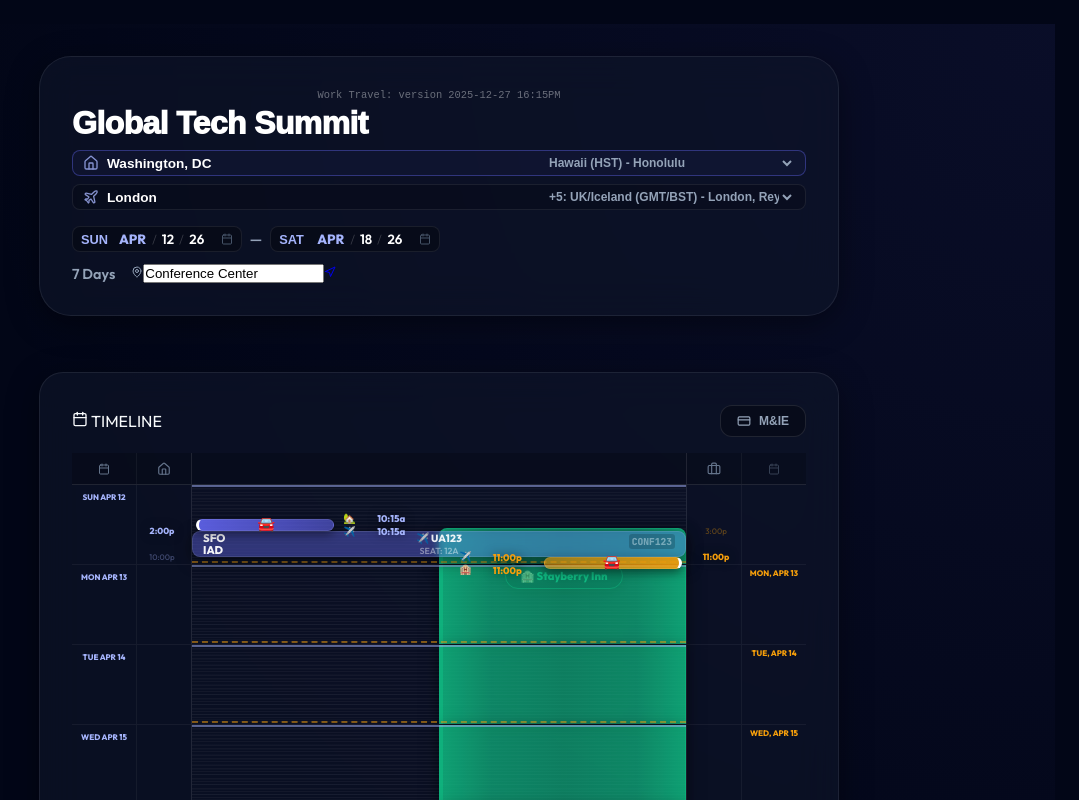
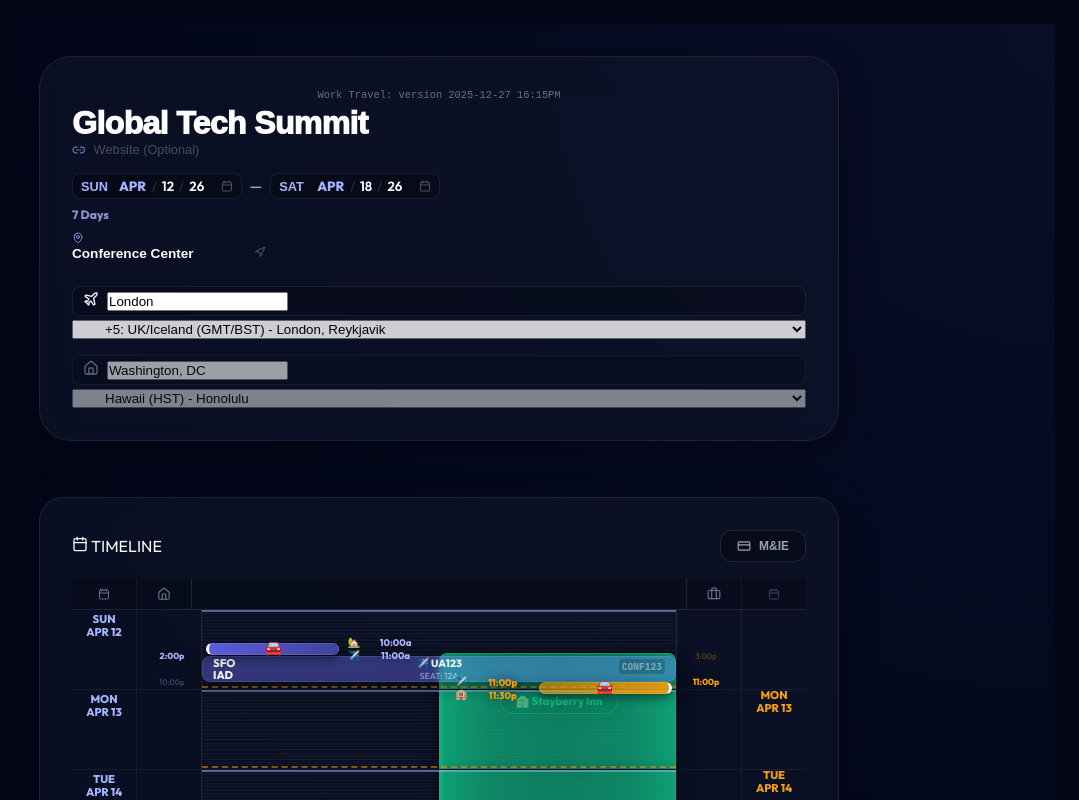
Before and after one commit to outofthisworldapps/work-travel, a React (Vite) app: page / in a window 1280 px wide. Shown: the top 800 px of the page, without its empty margins (201-1280 px from the left). Built offline with nearby package versions, Linux system fonts and the light colour scheme.

Commit message:
Refine timeline, transportation logic, and header layout

```diff
--- a/src/App.jsx
+++ b/src/App.jsx
@@ -260,7 +260,7 @@ const getMidnights = (date, homeTZ, destTZ) => {
   midnights.push({
     time: 0,
     tz: 'home',
-    label: format(homeStart, 'EEE MMM d').toUpperCase()
+    label: format(homeStart, 'EEE|MMM d').toUpperCase()
   });
 
   if (homeTZ !== destTZ) {
@@ -277,7 +277,7 @@ const getMidnights = (date, homeTZ, destTZ) => {
             midnights.push({
               time: h + (m + 1) / 60,
               tz: 'dest',
-              label: new Date(m2).toLocaleDateString('en-US', { timeZone: destTZ, weekday: 'short', month: 'short', day: 'numeric' }).toUpperCase()
+              label: (new Date(m2).toLocaleDateString('en-US', { timeZone: destTZ, weekday: 'short' }) + '|' + new Date(m2).toLocaleDateString('en-US', { timeZone: destTZ, month: 'short', day: 'numeric' })).toUpperCase()
             });
             break;
           }
@@ -398,11 +398,14 @@ const TimelineDay = ({ day, dayIndex, totalDays, flights, currentRates, onUpdate
       <div className="timeline-col day-col left">
         {midnights.filter(m => m.tz === 'home').map((m, i) => (
           <div key={i} className="midnight-label-stack home" style={{ top: `${getPosition(m.time)}%`, position: 'absolute' }}>
-            <div className="date-stack home"><div className="tl-dw">{m.label}</div></div>
+            <div className="date-stack home">
+              <div className="tl-dw">{m.label.split('|')[0]}</div>
+              <div className="tl-dm">{m.label.split('|')[1]}</div>
+            </div>
           </div>
         ))}
       </div>
-      <div className="timeline-col time-col left" />
+      <div className="timeline-col time-col left" style={{ width: '65px' }} />
 
 
       <div className="timeline-hours-container">
@@ -713,11 +716,14 @@ const TimelineDay = ({ day, dayIndex, totalDays, flights, currentRates, onUpdate
 
       {isDifferentTZ && (
         <>
-          <div className="timeline-col time-col right" />
+          <div className="timeline-col time-col right" style={{ width: '65px' }} />
           <div className="timeline-col day-col right">
             {midnights.filter(m => m.tz === 'dest').map((m, i) => (
               <div key={i} className="midnight-label-stack dest" style={{ top: `${getPosition(m.time)}%`, position: 'absolute' }}>
-                <div className="date-stack dest"><div className="tl-dw">{m.label}</div></div>
+                <div className="date-stack dest">
+                  <div className="tl-dw">{m.label.split('|')[0]}</div>
+                  <div className="tl-dm">{m.label.split('|')[1]}</div>
+                </div>
               </div>
             ))}
           </div>
@@ -1504,6 +1510,7 @@ function App() {
   const [useAlt, setUseAlt] = useState(true);
   const [customRates, setCustomRates] = useState(MOCK_RATES);
   const [tripName, setTripName] = useState('Global Tech Summit');
+  const [tripWebsite, setTripWebsite] = useState('');
   const [homeCity, setHomeCity] = useState('Washington, DC');
   const [homeTimeZone, setHomeTimeZone] = useState(Intl.DateTimeFormat().resolvedOptions().timeZone);
   const [destCity, setDestCity] = useState('London');
@@ -1558,6 +1565,7 @@ function App() {
       past: [...prev.past.slice(-50), {
         days: currentDays,
         tripName: currentTripName,
+        tripWebsite: tripWebsite,
         registrationFee: currentRegistrationFee,
         registrationCurrency: currentRegistrationCurrency,
         altCurrency: currentAltCurrency,
@@ -1593,9 +1601,11 @@ function App() {
       if (previous.hotels) setHotels(previous.hotels.map(h => ({ ...h, checkIn: new Date(h.checkIn), checkOut: new Date(h.checkOut) })));
       // Removed setFlightTotal as it's a derived state (useMemo)
 
+      if (previous.tripWebsite !== undefined) setTripWebsite(previous.tripWebsite);
+
       return {
         past: newPast,
-        future: [{ days, tripName, registrationFee, registrationCurrency, altCurrency, customRates, useAlt, flights, flightTotal, hotels, homeCity, homeTimeZone, destCity, destTimeZone }, ...prev.future]
+        future: [{ days, tripName, tripWebsite, registrationFee, registrationCurrency, altCurrency, customRates, useAlt, flights, flightTotal, hotels, homeCity, homeTimeZone, destCity, destTimeZone }, ...prev.future]
       };
     });
   }, [days, tripName, registrationFee, registrationCurrency, altCurrency, customRates, useAlt, flights, flightTotal, hotels, homeCity, homeTimeZone, destCity, destTimeZone]);
@@ -2191,29 +2201,35 @@ function App() {
         (flight.segments || []).forEach((seg, sIdx) => {
           const segDepDate = parseSegDate(seg.depDate);
           const segArrDate = parseSegDate(seg.arrDate);
-          const isOutbound = dIdx < days.length / 2;
+
+          const depPortTZ = getPortTZ(seg.depPort, homeCity, destCity, homeTimeZone, destTimeZone);
+          const isDepHome = depPortTZ === homeTimeZone;
+
+          const arrPortTZ = getPortTZ(seg.arrPort, homeCity, destCity, homeTimeZone, destTimeZone);
+          const isArrHome = arrPortTZ === homeTimeZone;
 
           if (segDepDate === dayStr) {
             const flTime = parseTime(seg.depTime);
-            // Outbound: arrive 3h before. Travel time 0.75h (45m).
-            // Start of trip = DepTime - 3 - 0.75 = DepTime - 3.75
-            const uberTimeNum = flTime ? (flTime - 3.75 + 24) % 24 : 11;
+            const isStartOfTrip = (dIdx === 0);
+            let rideDur = isStartOfTrip ? 1 : 0.5;
+            let waitTime = 3;
+            const uberTimeNum = flTime ? (flTime - waitTime - rideDur + 24) % 24 : 11;
             const newTime = formatTime(uberTimeNum);
-
 
             const existingIdx = newLegs.findIndex(l => l.auto && l.to === seg.depPort);
             if (existingIdx >= 0) {
-              if (newLegs[existingIdx].time !== newTime) {
-                newLegs[existingIdx] = { ...newLegs[existingIdx], time: newTime };
+              if (newLegs[existingIdx].time !== newTime || newLegs[existingIdx].duration !== rideDur * 60) {
+                newLegs[existingIdx] = { ...newLegs[existingIdx], time: newTime, duration: rideDur * 60, from: isStartOfTrip ? 'Home' : 'Hotel' };
                 dayChanged = true;
               }
             } else {
               newLegs.push({
                 id: generateId(),
-                from: dIdx === 0 ? 'Home' : 'Hotel',
+                from: isStartOfTrip ? 'Home' : 'Hotel',
                 to: seg.depPort,
                 type: 'uber',
                 time: newTime,
+                duration: rideDur * 60,
                 amount: 45,
                 currency: 'USD',
                 auto: true
@@ -2224,22 +2240,26 @@ function App() {
 
           if (segArrDate === dayStr) {
             const flArrTime = parseTime(seg.arrTime);
-            const uberStart = flArrTime ? (flArrTime + 1) : 12;
+            const isEndOfTrip = (dIdx === days.length - 1);
+            let rideDur = isEndOfTrip ? 1 : 0.5;
+            let waitTime = 1;
+            const uberStart = flArrTime ? (flArrTime + waitTime) : 12;
             const newTime = formatTime(uberStart);
 
             const existingIdx = newLegs.findIndex(l => l.auto && l.from === seg.arrPort);
             if (existingIdx >= 0) {
-              if (newLegs[existingIdx].time !== newTime) {
-                newLegs[existingIdx] = { ...newLegs[existingIdx], time: newTime };
+              if (newLegs[existingIdx].time !== newTime || newLegs[existingIdx].duration !== rideDur * 60) {
+                newLegs[existingIdx] = { ...newLegs[existingIdx], time: newTime, duration: rideDur * 60, to: isEndOfTrip ? 'Home' : 'Hotel' };
                 dayChanged = true;
               }
             } else {
               newLegs.push({
                 id: generateId(),
                 from: seg.arrPort,
-                to: dIdx === days.length - 1 ? 'Home' : 'Hotel',
+                to: isEndOfTrip ? 'Home' : 'Hotel',
                 type: 'uber',
                 time: newTime,
+                duration: rideDur * 60,
                 amount: 45,
                 currency: 'USD',
                 auto: true
@@ -2401,43 +2421,26 @@ function App() {
                   onChange={e => setTripName(e.target.value)}
                 />
 
-                <div className="location-grid">
-                  <div className="location-row active">
-                    <span className="loc-icon"><Home size={16} /></span>
+                <div className="website-row">
+                  <Link2 size={14} className="web-icon" />
                   <input
-                      className="location-input"
-                      value={homeCity}
-                      onChange={e => setHomeCity(e.target.value)}
-                      placeholder="Home City"
-                    />
-                    <TimeZoneSelector value={homeTimeZone} onChange={setHomeTimeZone} />
-                  </div>
-                  <div className="location-row">
-                    <span className="loc-icon"><Plane size={16} /></span>
-                    <input
-                      className="location-input"
-                      value={destCity}
-                      onChange={e => setDestCity(e.target.value)}
-                      placeholder="Destination City"
-                    />
-                    <TimeZoneSelector
-                      value={destTimeZone}
-                      onChange={setDestTimeZone}
-                      homeValue={homeTimeZone}
-                    />
-                  </div>
-                </div>
-
-
-                <div className="trip-meta-row">
-                  <div className="trip-dates-vertical-wrap">
+                    className="trip-web-input"
+                    value={tripWebsite}
+                    onChange={e => setTripWebsite(e.target.value)}
+                    placeholder="Website (Optional)"
+                  />
+                </div>
+
+                <div className="trip-meta-row-vertical">
                   <div className="header-dates-row">
                     <DateInput value={days[0].date} onChange={handleStartDateChange} className="header-date-input" />
                     <span className="date-sep">—</span>
                     <DateInput value={days[days.length - 1].date} onChange={handleEndDateChange} className="header-date-input" />
                   </div>
-                    <div className="header-sub-row">
+                  <div className="day-count-row">
                     <span className="day-count">{days.length} Days</span>
+                  </div>
+                  <div className="conf-center-block">
                     <div className="conf-center-row">
                       <span className="conf-icon"><MapPin size={12} /></span>
                       <input
@@ -2457,6 +2460,37 @@ function App() {
                       </a>
                     </div>
                   </div>
+                </div>
+
+                <div className="location-grid-vertical">
+                  <div className="location-block">
+                    <div className="location-input-row">
+                      <span className="loc-icon"><Plane size={16} /></span>
+                      <input
+                        className="location-input"
+                        value={destCity}
+                        onChange={e => setDestCity(e.target.value)}
+                        placeholder="Destination City"
+                      />
+                    </div>
+                    <TimeZoneSelector
+                      value={destTimeZone}
+                      onChange={setDestTimeZone}
+                      homeValue={homeTimeZone}
+                    />
+                  </div>
+
+                  <div className="location-block home-block">
+                    <div className="location-input-row">
+                      <span className="loc-icon"><Home size={16} /></span>
+                      <input
+                        className="location-input"
+                        value={homeCity}
+                        onChange={e => setHomeCity(e.target.value)}
+                        placeholder="Home City"
+                      />
+                    </div>
+                    <TimeZoneSelector value={homeTimeZone} onChange={setHomeTimeZone} />
                   </div>
                 </div>
               </div>
@@ -2675,18 +2709,25 @@ function App() {
         .trip-header-section { padding: 1.5rem 2rem; }
         .trip-header-main { width: 100%; }
 
-        .trip-name-display { background: transparent; border: none; font-size: 2rem; font-weight: 950; color: #fff; width: 100%; outline: none; margin-bottom: 0.5rem; letter-spacing: -0.02em; text-align: left; }
-
-        .location-grid { display: grid; grid-template-columns: 1fr; gap: 0.5rem; margin-bottom: 1rem; }
-        .location-row { display: flex; align-items: center; gap: 0.5rem; background: rgba(0,0,0,0.2); border: 1px solid var(--border); border-radius: 8px; padding: 4px 10px; transition: border-color 0.2s; }
-        .location-row.active { border-color: rgba(99, 102, 241, 0.4); background: rgba(99, 102, 241, 0.05); }
-        .loc-icon { color: var(--accent); opacity: 0.8; display: flex; align-items: center; }
-        .location-input { background: transparent; border: none; color: #fff; font-size: 0.85rem; font-weight: 600; outline: none; flex: 1; }
-        .tz-select { background: transparent; border: none; color: var(--subtext); font-size: 0.75rem; font-weight: 800; outline: none; cursor: pointer; max-width: 250px; }
-
-        .tz-select option { background: #1e293b; color: #fff; }
-
-        .trip-meta-row { display: flex; align-items: center; gap: 2rem; color: var(--subtext); font-weight: 600; font-size: 0.9rem; }
+        .trip-name-display { background: transparent; border: none; font-size: 2rem; font-weight: 950; color: #fff; width: 100%; outline: none; margin-bottom: 0rem; letter-spacing: -0.02em; text-align: left; }
+        .website-row { display: flex; align-items: center; gap: 8px; margin-bottom: 1rem; opacity: 0.6; }
+        .web-icon { color: var(--accent); }
+        .trip-web-input { background: transparent; border: none; color: #fff; font-size: 0.8rem; outline: none; width: 100%; }
+
+        .location-grid-vertical { display: flex; flex-direction: column; gap: 1rem; margin-top: 1.5rem; }
+        .location-block { display: flex; flex-direction: column; gap: 4px; }
+        .location-block .location-input-row { display: flex; align-items: center; gap: 8px; background: rgba(0,0,0,0.2); border: 1px solid var(--border); border-radius: 8px; padding: 4px 10px; }
+        .location-block .tz-select { padding-left: 28px; opacity: 0.8; }
+        .location-block.home-block { opacity: 0.6; }
+        .location-block.home-block .loc-icon { color: var(--subtext); }
+
+        .trip-meta-row-vertical { display: flex; flex-direction: column; gap: 0.5rem; color: var(--subtext); font-weight: 600; font-size: 0.9rem; margin-bottom: 1.5rem; }
+        .day-count-row { font-size: 0.75rem; font-weight: 900; color: var(--accent); opacity: 0.8; }
+        .conf-center-block { margin-top: 2px; }
+        .conf-icon { color: var(--accent); opacity: 0.8; display: flex; align-items: center; }
+        .conf-input { background: transparent; border: none; color: #fff; font-size: 0.85rem; font-weight: 600; outline: none; flex: 1; }
+        .conf-map-link { color: var(--subtext); opacity: 0.5; transition: opacity 0.2s; }
+        .conf-map-link:hover { opacity: 1; color: var(--accent); }
         .trip-dates-vertical-wrap { display: flex; flex-direction: column; gap: 0.75rem; }
         .header-dates-row { display: flex; align-items: center; gap: 0.5rem; }
         .header-sub-row { display: flex; align-items: center; gap: 1rem; }
@@ -2887,8 +2928,9 @@ function App() {
         .midnight-label-stack.home { color: var(--accent); }
         .midnight-label-stack.dest { color: #f59e0b; }
 
-        .date-stack { display: flex; align-items: center; justify-content: center; padding: 4px 0; white-space: nowrap; height: 24px; text-align: center; }
-        .tl-dw { font-size: 0.5rem; font-weight: 950; color: inherit; text-transform: uppercase; line-height: 1; }
+        .date-stack { display: flex; flex-direction: column; align-items: center; justify-content: center; padding: 4px 0; white-space: nowrap; height: auto; text-align: center; gap: 2px; }
+        .tl-dw { font-size: 0.7rem; font-weight: 950; color: inherit; text-transform: uppercase; line-height: 1; }
+        .tl-dm { font-size: 0.7rem; font-weight: 800; color: inherit; line-height: 1; }
 
         .timeline-hours-container { flex-grow: 1; position: relative; background: repeating-linear-gradient(to bottom, transparent, transparent 4px, rgba(255,255,255,0.02) 4px, rgba(255,255,255,0.02) 5px); overflow: visible; }
         .hour-line { position: absolute; left: 0; right: 0; height: 1px; background: rgba(255,255,255,0.04); }
```
Also changed, not shown: 1 other file (tests, documents, lock files or other folders). Lines whose indentation alone changed are shown as unchanged.
